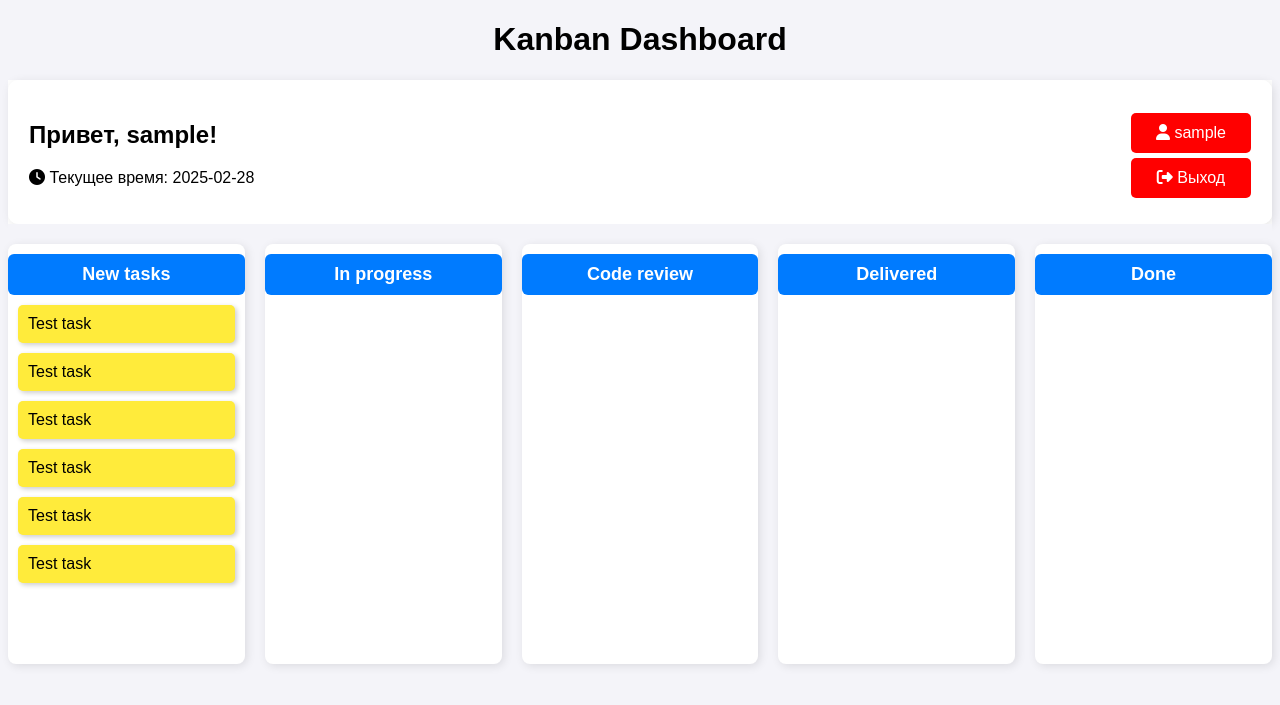
After one commit to Vdmitriy2973/Django-Kanban-Dashboard, a Django app: page / in a window 1280 px wide. The commit adds this page. Shown: the top 705 px of the page. Run offline with Django 5.2, Linux system fonts and the light colour scheme; the visitor is signed in with stand-in values (Sample User, id 1).

Commit message:
1. Добавлена доска kanban на сайт 2. Реализована система Drag&Drop 3. Переделан внешний вид страницы авторизации 4. Добавлены кнопки личного кабинета и выхода из личного кабинета Мелкие доработки и исправления

```diff
--- /dev/null
+++ b/static/task_tracker/css/kanban_board_styles.css
@@ -0,0 +1,95 @@
+body {
+    font-family: Arial, sans-serif;
+    background-color: #f4f4f9;
+}
+
+.dashboard__title {
+    text-align: center;
+}
+
+.container {
+    background-color: white;
+}
+
+.header {
+    max-width: 100%;
+    padding: 20px;
+    border: 1px solid #fff;
+    border-radius: 10px;
+    box-shadow: 2px 2px 10px rgba(0, 0, 0, 0.1);
+    display: flex;
+    justify-content: space-between;
+}
+
+.header .right_side__header {
+    display: flex;
+    align-content: center;
+    align-items: end;
+    flex-direction: column;
+    justify-content: flex-end;
+}
+
+button {
+    background-color: red;
+    color: white;
+    border: none;
+    padding: 10px 20px;
+    cursor: pointer;
+    border-radius: 5px;
+    width: 120px;
+    height: 40px;
+    font-size: 16px;
+    transition: .2s ease-in;
+    margin-bottom: 5px;
+}
+
+button:hover {
+    transition: .2s ease-in;
+    background-color: darkred;
+}
+
+.dashboard
+{
+    display: flex;
+    gap: 20px;
+    justify-content: space-evenly;
+    background-color: #f4f4f9;
+    padding-top: 20px;
+}
+
+.dashboard__section {
+    box-shadow: 2px 2px 10px rgba(0, 0, 0, 0.1);
+    min-height: 400px;
+    width: 250px;
+    border-radius: 8px;
+    background: #fff;
+    padding: 10px;
+}
+
+.dashboard__section h2
+{
+    text-align: center;
+    font-size: 18px;
+    background: #007bff;
+    color: white;
+    padding: 10px;
+    border-radius: 6px;
+    margin: 0 -10px 10px -10px;
+}
+
+.dashboard__section.dragover {
+    background: #e0e0e0;
+}
+
+.task {
+    background: #ffeb3b;
+    padding: 10px;
+    margin: 10px 0;
+    border-radius: 5px;
+    cursor: grab;
+    box-shadow: 2px 2px 5px rgba(0, 0, 0, 0.2);
+}
+
+.task:active {
+    cursor: grabbing;
+}
--- /dev/null
+++ b/static/task_tracker/js/kanban_task_drag_and_drop.js
@@ -0,0 +1,31 @@
+document.addEventListener("DOMContentLoaded", function() {
+    const tasks = document.querySelectorAll(".task");
+    const columns = document.querySelectorAll(".dashboard__section");
+
+    tasks.forEach(task => {
+        task.addEventListener("dragstart", () => {
+            task.classList.add("dragging");
+        });
+
+        task.addEventListener("dragend", () => {
+            task.classList.remove("dragging");
+        });
+    });
+
+    columns.forEach(column => {
+        column.addEventListener("dragover", (e) => {
+            e.preventDefault();
+            column.classList.add("dragover");
+            const draggingTask = document.querySelector(".dragging");
+            column.appendChild(draggingTask);
+        });
+
+        column.addEventListener("dragleave", () => {
+            column.classList.remove("dragover");
+        });
+
+        column.addEventListener("drop", () => {
+            column.classList.remove("dragover");
+        });
+    });
+});
--- a/task_tracker/forms.py
+++ b/task_tracker/forms.py
@@ -4,7 +4,7 @@ from django.contrib.auth.forms import AuthenticationForm
 
 class UserProfileForm(forms.ModelForm):
     class Meta:
-        model = User  # Используем встроенную модель Django
+        model = User
         fields = ['username', 'password', 'first_name', 'last_name', 'email','age']
         widgets = {
             'password': forms.PasswordInput(),
--- /dev/null
+++ b/task_tracker/templates/task_tracker/kanban_board.html
@@ -0,0 +1,49 @@
+{% load static %}
+<!DOCTYPE html>
+<html lang="ru">
+<head>
+    <meta charset="UTF-8">
+    <meta name="viewport" content="width=device-width, initial-scale=1.0">
+    <link rel="stylesheet" href="https://cdnjs.cloudflare.com/ajax/libs/font-awesome/6.5.1/css/all.min.css">
+    <link rel="stylesheet" href="{% static 'task_tracker/css/kanban_board_styles.css' %}">
+    <title>Личный кабинет</title>
+</head>
+<body>
+<h1 class="dashboard__title">Kanban Dashboard</h1>
+<div class="container">
+    <div class="header">
+        <div class="left_side__header">
+            <h2>Привет, {{ user.username }}!</h2>
+            <p><i class="fa-solid fa-clock"></i> Текущее время: {{ current_time }}</p>
+        </div>
+        <div class="right_side__header">
+            <form method="POST" action="{% url 'home' %}">
+                {% csrf_token %}
+                <button type="submit"><i class="fa-solid fa-user"></i> {{ user.username }}</button>
+            </form>
+
+            <form method="POST" action="{% url 'logout' %}">
+                {% csrf_token %}
+                <button type="submit"><i class="fa-solid fa-sign-out-alt"></i> Выход</button>
+            </form>
+        </div>
+    </div>
+    <div class="dashboard">
+        <div class="dashboard__section">
+            <h2>New tasks</h2>
+            <div class="task">Test task</div>
+            <div class="task">Test task</div>
+            <div class="task">Test task</div>
+            <div class="task">Test task</div>
+            <div class="task">Test task</div>
+            <div class="task">Test task</div>
+        </div>
+        <div class="dashboard__section"><h2>In progress</h2></div>
+        <div class="dashboard__section"><h2>Code review</h2></div>
+        <div class="dashboard__section"><h2>Delivered</h2></div>
+        <div class="dashboard__section"><h2>Done</h2></div>
+    </div>
+</div>
+<script src="{% static 'task_tracker/js/kanban_task_drag_and_drop.js' %}"></script>
+</body>
+</html>
--- a/task_tracker/urls.py
+++ b/task_tracker/urls.py
@@ -1,7 +1,9 @@
 from django.urls import path
+
 from . import views
 
 urlpatterns = [
+    path('',views.task_board, name='dashboard'),
     path('account', views.user, name='home'),
     path('login', views.login_user, name='login'),
     path('register', views.register_user, name='register'),
--- a/task_tracker/views.py
+++ b/task_tracker/views.py
@@ -1,3 +1,5 @@
+from django.utils.timezone import localtime
+
 from task_tracker.forms import UserProfileForm, LoginForm
 from django.contrib.auth import login, authenticate, logout
 from django.shortcuts import render, redirect
@@ -36,26 +38,26 @@ def login_user(request):
 
             if user is not None:
                 login(request, user)
-                messages.success(request, "Вы успешно вошли!")
                 return redirect('home')
-            else:
-                messages.error(request, "Неверное имя пользователя или пароль.")
-        else:
-            print(form.errors.as_json())
-            messages.error(request, form.errors.as_text())  # Покажет ошибки формы
-
     else:
         form = LoginForm()
 
     return render(request, 'task_tracker/auth/login.html', {'form': form})
 
+@login_required
 def logout_user(request):
-    if request.method == "POST":  # Разрешаем выход только через POST-запрос
+    if request.method == "POST":
         logout(request)
         messages.success(request, "Вы вышли из системы!")
-        return redirect('login')  # Перенаправляем на страницу входа
+        return redirect('login')
     return render(request, 'task_tracker/auth/logout.html')
 
 @login_required
 def user(request):
     return render(request, 'task_tracker/personal_account.html')
+
+
+@login_required
+def task_board(request):
+    context = {"current_time": localtime().strftime("%Y-%m-%d")}
+    return render(request,'task_tracker/kanban_board.html',context)
```
Also changed, not shown: static/task_tracker/css/account.css (added, +39 -0 lines), static/task_tracker/css/auth/login.css (added, +38 -0 lines), task_tracker/templates/task_tracker/auth/login.html (+8 -15 lines), task_tracker/templates/task_tracker/personal_account.html (+4 -38 lines), todo_project/settings.py (+2 -5 lines), static/task_tracker/css/auth/register.css (added), 2 other files.
